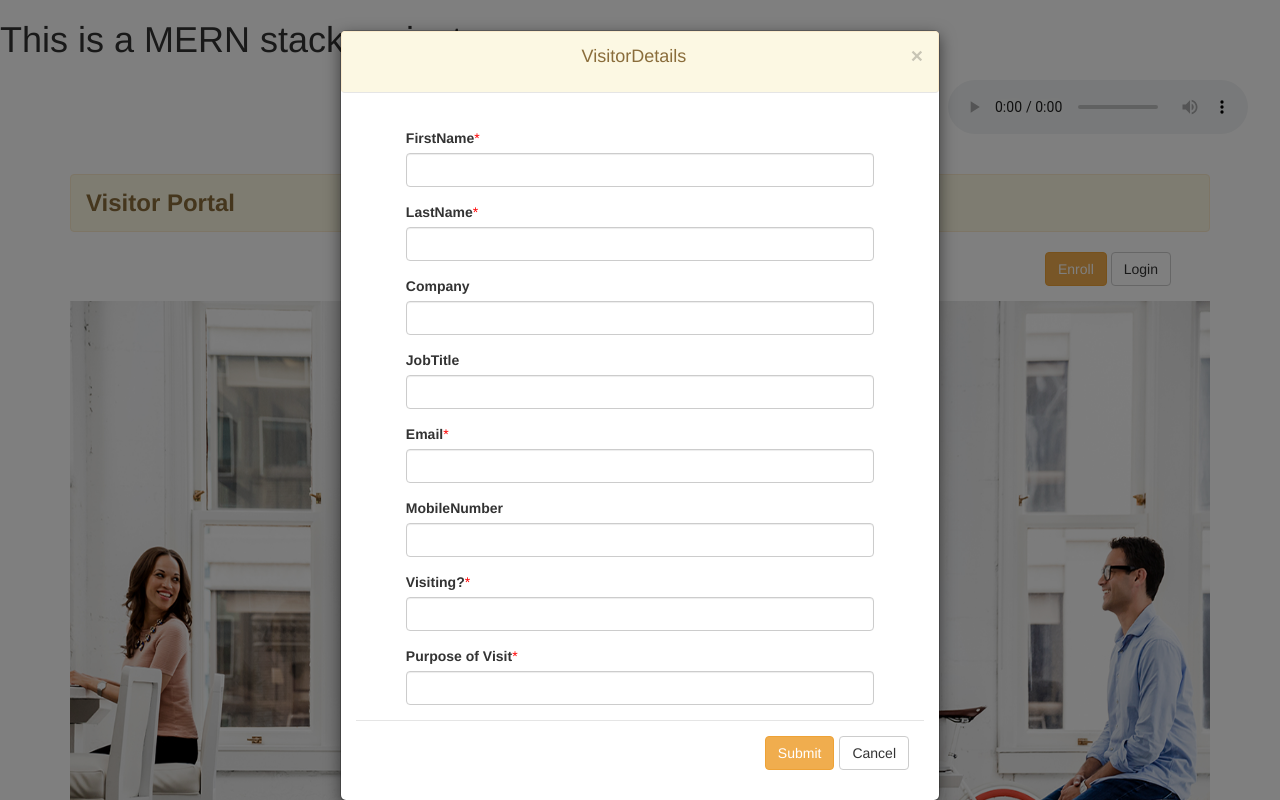
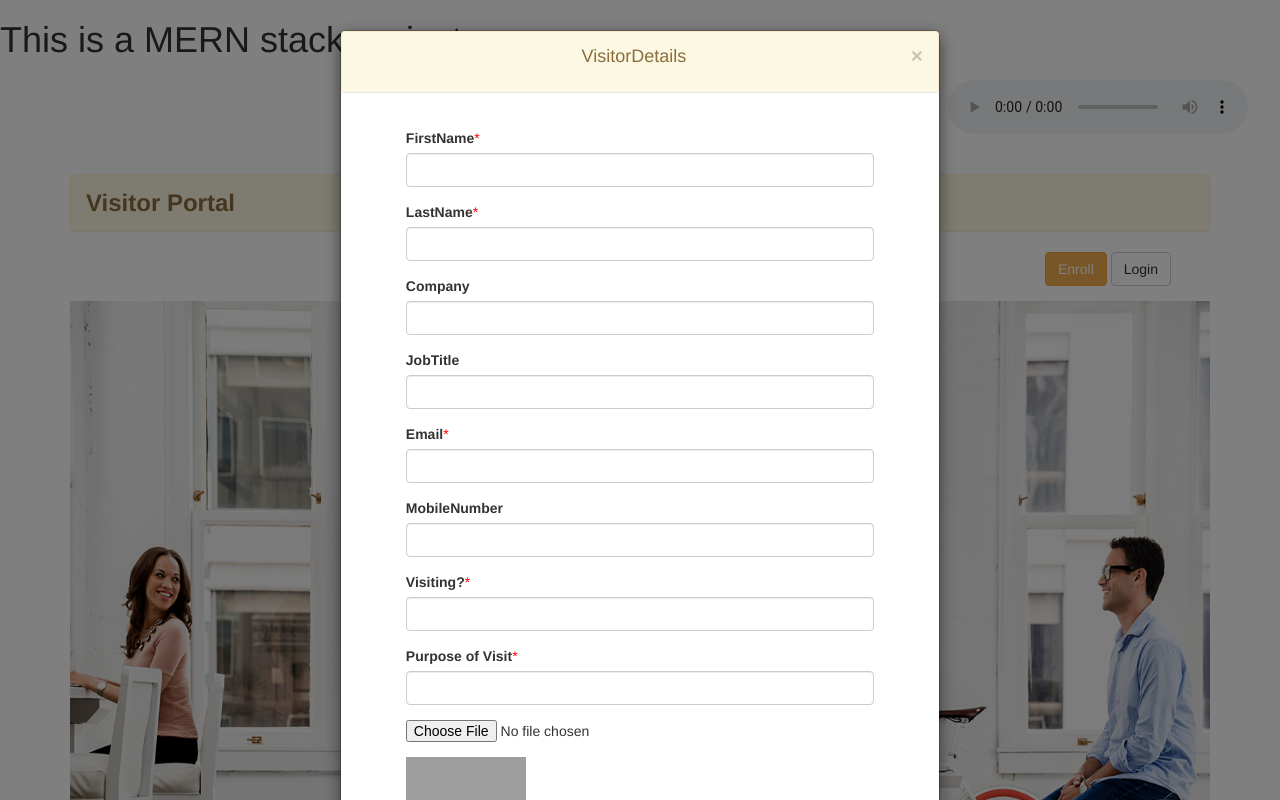
Before and after one commit to GaddamMeghana578/ReactVisitorManagement, a React (Create React App) app: page / in a window 1280 px wide. Both pictures are taken after a click on the button "Enroll". Shown: the top 800 px of the page. Built offline with nearby package versions, Linux system fonts and the light colour scheme; grey boxes are pictures that could not be loaded.

Commit message:
updates to Readme and added image to coverpage

```diff
--- a/src/views/coverpage.js
+++ b/src/views/coverpage.js
@@ -15,7 +15,8 @@ export default class coverpage extends Component {
     mobile: "",
     person: "",
     visit: "",
-    date: ""
+    date: "",
+    image: ""
   };
 
   handleInputChange = e => {
@@ -47,6 +48,19 @@ export default class coverpage extends Component {
     window.print();
   };
 
+  handleFileUpload = e => {
+    e.preventDefault();
+    let files = e.target.files;
+    if (files === undefined) {
+      return;
+    }
+    var reader = new FileReader();
+    reader.readAsDataURL(files[0]);
+    reader.onload = e => {
+      console.warn("img data", e.target.result, e);
+    };
+  };
+
   handleSubmit = e => {
     e.preventDefault();
     let firstname = this.state.firstname;
@@ -61,7 +75,8 @@ export default class coverpage extends Component {
       email: this.state.email,
       mobile: this.state.mobile,
       person: this.state.person,
-      visit: this.state.visit
+      visit: this.state.visit,
+      image: this.state.image
     };
     let d = new Date();
     let date = d.toLocaleString();
@@ -77,7 +92,8 @@ export default class coverpage extends Component {
       email,
       mobile,
       person,
-      visit
+      visit,
+      image
     } = this.state;
     return (
       <div>
@@ -261,6 +277,31 @@ export default class coverpage extends Component {
                       />
                     </div>
                   </div>
+                  <div className="row">
+                    <div className="form-group col-sm-push-1 col-sm-10">
+                      <div>
+                        <input
+                          type="file"
+                          onChange={e => this.handleFileUpload(e)}
+                          name="image"
+                          value={image}
+                          accept="image/png, image/jpeg"
+                          data-toggle="tooltip"
+                          data-placement="right"
+                          title="Kindly upload the image"
+                        />
+                      </div>
+                    </div>
+                    <div className="form-group col-sm-push-1 col-sm-10">
+                      <img
+                        src="image"
+                        alt=""
+                        width="120"
+                        height="120"
+                        quality="0.9"
+                      />
+                    </div>
+                  </div>
                 </form>
                 <div className="modal-footer">
                   <button
@@ -268,6 +309,7 @@ export default class coverpage extends Component {
                     data-dismiss="modal"
                     data-toggle="modal"
                     data-target="#yesmodal"
+                    disabled={!this.state.firstname || !this.state.lastname || !this.state.email || !this.state.visit || !this.state.person}
                     onClick={e => this.handleSubmit(e)}
                   >
                     Submit
```
Also changed, not shown: 1 other file (tests, documents, lock files or other folders).
